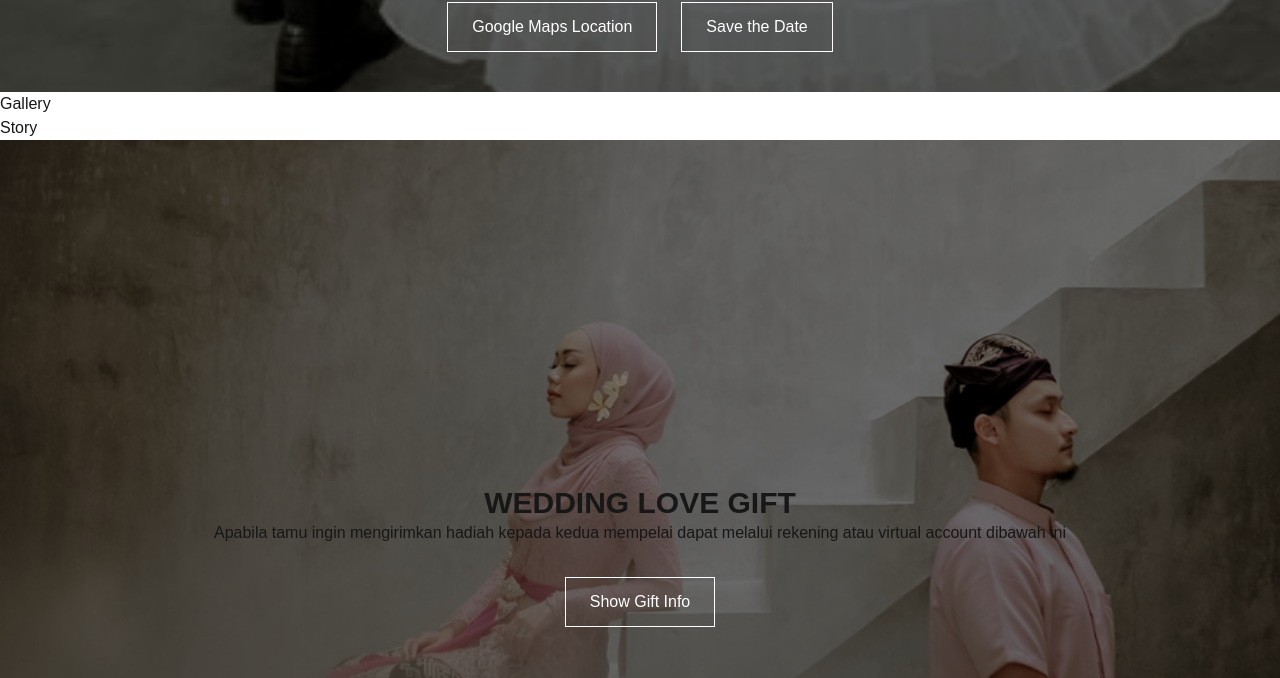
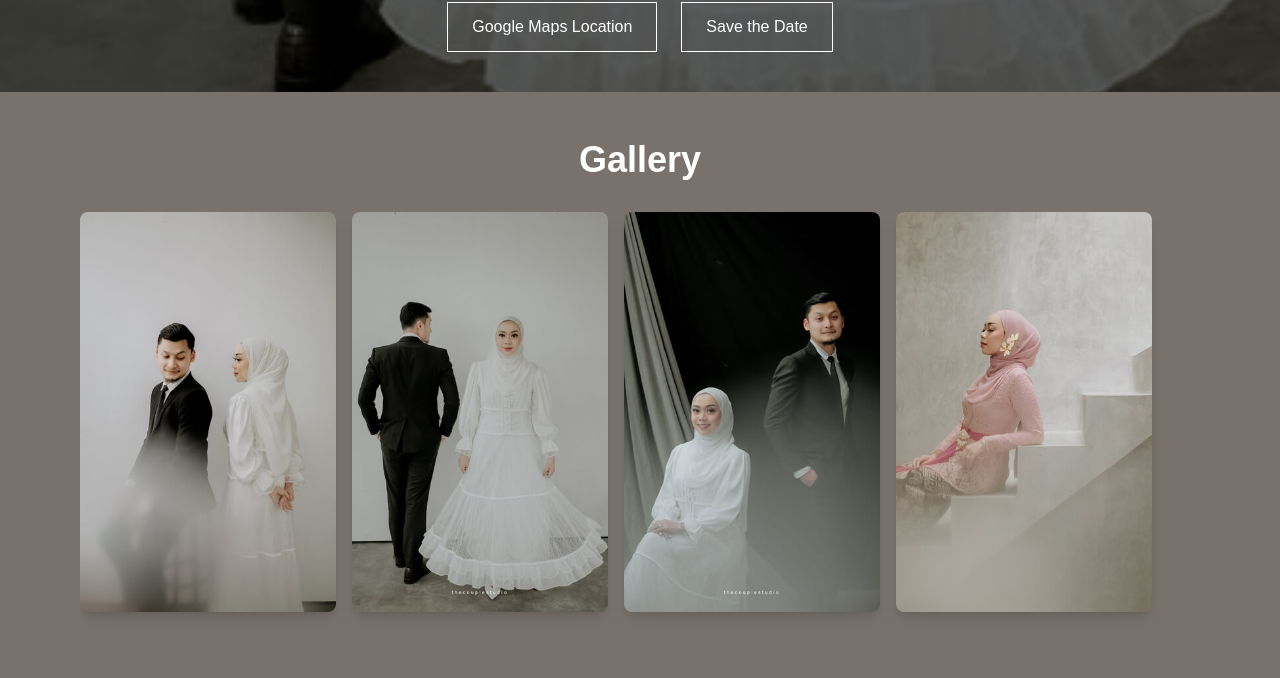
Before and after one commit to mezzalunastudio/wedding-invitation, a Next.js app: page / in a window 1280 px wide. Shown: the part 5540-6218 px from the top of the page. Built offline with nearby package versions, Linux system fonts and the light colour scheme; grey boxes are pictures that could not be loaded.

Commit message:
add gallery

```diff
--- a/app/components/Gallery.tsx
+++ b/app/components/Gallery.tsx
@@ -1,5 +1,76 @@
 import React from "react";
+import Image from "next/image";
+import img1 from "../asset/IMG_1859.jpg";
+import img2 from "../asset/IMG_1878.jpg";
+import img3 from "../asset/IMG_1885.jpg";
+import img4 from "../asset/IMG_1890.jpg";
+// import Pict from "../asset/IMG_1892.jpg";
 
 export default function Gallery() {
-  return <div>Gallery</div>;
+  return (
+    <section className="py-12 bg-stone-500">
+      {/* Heading */}
+      <h1 className="text-4xl font-bold text-center text-white mb-8">
+        Gallery
+      </h1>
+
+      {/* Gallery Wrapper */}
+      <div className="max-w-6xl mx-auto space-y-12 px-4">
+        {/* Image Gallery Section in a Single Row */}
+        <div className="flex space-x-4 overflow-x-auto pb-4">
+          {/* Images in a Row */}
+          <div className="relative w-64 h-[400px] flex-shrink-0">
+            <Image
+              src={img1}
+              alt="Gallery Image 1"
+              layout="fill"
+              objectFit="cover"
+              className="rounded-lg shadow-lg"
+            />
+          </div>
+          <div className="relative w-64 h-[400px] flex-shrink-0">
+            <Image
+              src={img2}
+              alt="Gallery Image 2"
+              layout="fill"
+              objectFit="cover"
+              className="rounded-lg shadow-lg"
+            />
+          </div>
+          <div className="relative w-64 h-[400px] flex-shrink-0">
+            <Image
+              src={img3}
+              alt="Gallery Image 3"
+              layout="fill"
+              objectFit="cover"
+              className="rounded-lg shadow-lg"
+            />
+          </div>
+          <div className="relative w-64 h-[400px] flex-shrink-0">
+            <Image
+              src={img4}
+              alt="Gallery Image 4"
+              layout="fill"
+              objectFit="cover"
+              className="rounded-lg shadow-lg"
+            />
+          </div>
+        </div>
+
+        {/* Video Section */}
+        <div className="flex justify-center">
+          <iframe
+            width="100%"
+            height="400"
+            src="https://www.youtube.com/embed/CGoxTMkNbmQ"
+            title="YouTube video player"
+            frameBorder="0"
+            allow="accelerometer; autoplay; clipboard-write; encrypted-media; gyroscope; picture-in-picture"
+            allowFullScreen
+            className="w-full sm:w-3/4 lg:w-1/2 rounded-lg shadow-lg"
+          ></iframe>
+        </div>
+      </div>
+    </section>
+  );
 }
--- a/app/components/Groom.tsx
+++ b/app/components/Groom.tsx
@@ -25,6 +25,7 @@ export default function Groom() {
             width={150}
             height={150}
             className="w-full h-full"
+            // fill
           />
         </div>
       </div>
```
